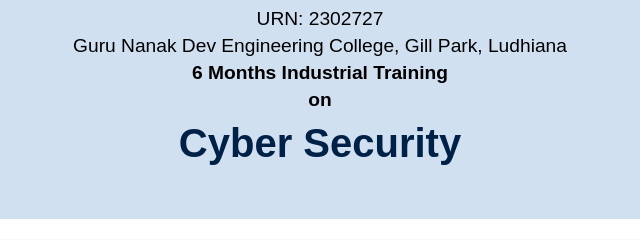
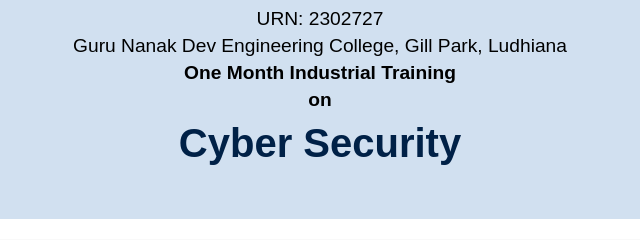
Before and after one commit to Nikhil-rana2004/TR103, a plain HTML site: page index.html in a window 1280 px wide. Shown: the part 328-568 px from the top of the page, 320-960 px from the left. Drawn offline with Linux system fonts and the light colour scheme.

Commit message:
Update title and training duration in index.html

```diff
--- a/index.html
+++ b/index.html
@@ -3,7 +3,7 @@
 <head>
     <meta charset="UTF-8">
     <meta name="viewport" content="width=device-width, initial-scale=1.0, maximum-scale=1, minimal-ui">
-    <title>Training TR-104</title>
+    <title>Training TR-103</title>
     <link rel="stylesheet" href="styles.css">
     <script src="https://kit.fontawesome.com/940a5afe74.js" crossorigin="anonymous"></script>
 </head>
@@ -33,7 +33,7 @@
                 <p>Class: D4 CSE C2</p>
                 <p>URN: 2302727</p>
                 <p>Guru Nanak Dev Engineering College, Gill Park, Ludhiana</p>
-                <p><b>6 Months Industrial Training</b></p>
+                <p><b> One Month Industrial Training</b></p>
                 <p><b>on</b></p>
                 <h1>Cyber Security</h1>
             </div>
```
